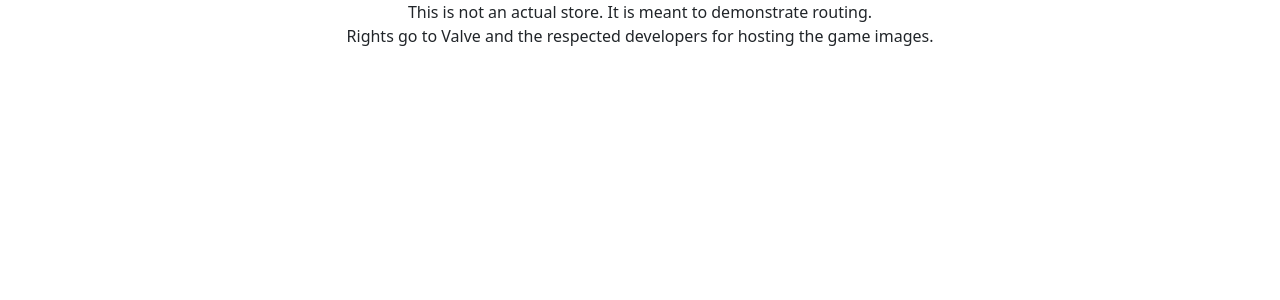
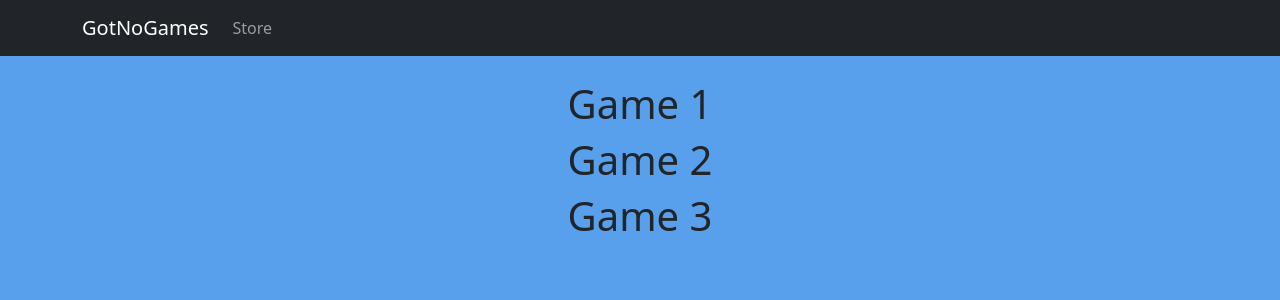
Before and after one commit to lawesome1444/DRAQ_Project1, a React (Create React App) app: page /store in a window 1280 px wide. Shown: the top 300 px of the page. Built offline with nearby package versions, Linux system fonts and the light colour scheme.

Commit message:
Created a store component. Adding Client routing

```diff
--- a/src/App.js
+++ b/src/App.js
@@ -2,19 +2,37 @@ import logo from './logo.svg';
 import './App.css';
 //Importing Footer. Permanent element with Legal info
 import Legal from './components/legal';
+//Importing Routable Components
+import Store from './components/store';
 //Importing Bootstrap and Router DOM for client side routing
 import 'bootstrap/dist/css/bootstrap.min.css';
 import Container from 'react-bootstrap/Container';
 import Nav from 'react-bootstrap/Nav';
 import Navbar from 'react-bootstrap/Navbar';
 import {BrowserRouter, Routes, Route} from 'react-router-dom';
-
+//Set the background colour theme
+document.body.style = 'background: #58A0EB;';
 
 function App() {
   return (
-    <div className="App">
-      <Legal></Legal>
-    </div>
+    <BrowserRouter>
+      <div className="App">
+        {/*Creating the Navbar, adding different page options and pointing where each option goes to*/}
+        <Navbar bg="dark" data-bs-theme="dark">
+            <Container>
+              <Navbar.Brand href="/">GotNoGames</Navbar.Brand>
+              <Nav className="me-auto">
+                <Nav.Link href="/store">Store</Nav.Link>
+              </Nav>
+            </Container>
+        </Navbar>
+        <br/>
+        {/*Telling which content to load depending on what page we are on (e.g DRAQ_Project1/store loads the store page HTML code)*/}
+        <Routes>
+          <Route path='/store' element={<Store></Store>}></Route>
+        </Routes>
+      </div>
+    </BrowserRouter>
   );
 }
 
--- /dev/null
+++ b/src/components/store.js
@@ -0,0 +1,13 @@
+//Used for displaying games.
+    //Does not use an API yet. This needs to be addressed in due time. (AKA TO-DO!!!)
+//Basic "legal" info, just meant to stay at the bottom as a footer.
+function Store(){
+    return(
+        <div>
+            <h1>Game 1</h1>
+            <h1>Game 2</h1>
+            <h1>Game 3</h1>
+        </div>
+    );
+}
+export default Store;
```
